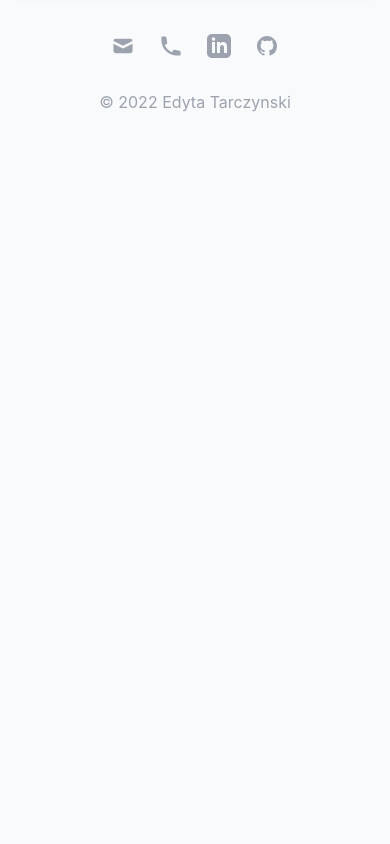
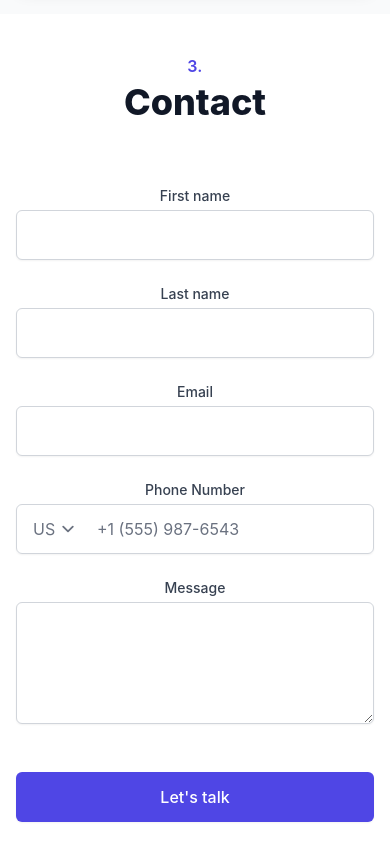
Before and after one commit to edytatar/react-portfolio, a React (Create React App) app: page / in a window 390 px wide. Shown: the part 4040-4884 px from the top of the page. Before the commit the page ends 4202 px from the top, so only its background shows below. Built offline with nearby package versions, Linux system fonts and the light colour scheme.

Commit message:
Creating Contact component

```diff
--- a/package.json
+++ b/package.json
@@ -7,6 +7,7 @@
     "@emotion/styled": "^11.8.1",
     "@headlessui/react": "^1.5.0",
     "@heroicons/react": "^1.0.5",
+    "@tailwindcss/forms": "^0.5.0",
     "@testing-library/jest-dom": "^5.16.2",
     "@testing-library/react": "^12.1.3",
     "@testing-library/user-event": "^13.5.0",
--- /dev/null
+++ b/src/components/Contact.js
@@ -0,0 +1,183 @@
+import { useState } from 'react'
+import { Switch } from '@headlessui/react'
+
+export default function Contact() {
+    const [agreed, setAgreed] = useState(false)
+    return (
+        <div>
+            {/* Contact Header */}
+            <div className="bg-white max-w-7xl mx-auto pt-10 px-4 sm:py-25 sm:px-6 lg:px-8 mt-7">
+                <div className="text-center">
+                    <h2 className="text-base font-semibold text-indigo-600 tracking-wide uppercase">3.</h2>
+                    <p className="mt-1 text-4xl font-extrabold text-gray-900 sm:text-5xl sm:tracking-tight lg:text-6xl">
+                        Contact
+                    </p>
+                </div>
+            </div>
+
+            {/* Contact Form */}
+            <div className="bg-white py-16 px-4 overflow-hidden sm:px-6 lg:px-8 lg:py-24">
+                {/* Dot graphics */}
+                <div className="relative max-w-xl mx-auto">
+                    <svg
+                        className="absolute left-full transform translate-x-1/2"
+                        width={404}
+                        height={404}
+                        fill="none"
+                        viewBox="0 0 404 404"
+                        aria-hidden="true"
+                    >
+                        <defs>
+                            <pattern
+                                id="85737c0e-0916-41d7-917f-596dc7edfa27"
+                                x={0}
+                                y={0}
+                                width={20}
+                                height={20}
+                                patternUnits="userSpaceOnUse"
+                            >
+                                <rect x={0} y={0} width={4} height={4} className="text-gray-200" fill="currentColor" />
+                            </pattern>
+                        </defs>
+                        <rect width={404} height={404} fill="url(#85737c0e-0916-41d7-917f-596dc7edfa27)" />
+                    </svg>
+                    <svg
+                        className="absolute right-full bottom-0 transform -translate-x-1/2"
+                        width={404}
+                        height={404}
+                        fill="none"
+                        viewBox="0 0 404 404"
+                        aria-hidden="true"
+                    >
+                        <defs>
+                            <pattern
+                                id="85737c0e-0916-41d7-917f-596dc7edfa27"
+                                x={0}
+                                y={0}
+                                width={20}
+                                height={20}
+                                patternUnits="userSpaceOnUse"
+                            >
+                                <rect x={0} y={0} width={4} height={4} className="text-gray-200" fill="currentColor" />
+                            </pattern>
+                        </defs>
+                        <rect width={404} height={404} fill="url(#85737c0e-0916-41d7-917f-596dc7edfa27)" />
+                    </svg>
+
+                    {/* Start of inputs */}
+                    <div>
+                        <form action="#" method="POST" className="grid grid-cols-1 gap-y-6 sm:grid-cols-2 sm:gap-x-8">
+                            {/* First Name */}
+                            <div>
+                                <label htmlFor="first-name" className="block text-sm font-medium text-gray-700">
+                                    First name
+                                </label>
+                                <div className="mt-1">
+                                    <input
+                                        type="text"
+                                        name="first-name"
+                                        id="first-name"
+                                        autoComplete="given-name"
+                                        className="py-3 px-4 block w-full shadow-sm focus:ring-indigo-500 focus:border-indigo-500 border-gray-300 rounded-md"
+                                    />
+                                </div>
+                            </div>
+                            {/* Last Name */}
+                            <div>
+                                <label htmlFor="last-name" className="block text-sm font-medium text-gray-700">
+                                    Last name
+                                </label>
+                                <div className="mt-1">
+                                    <input
+                                        type="text"
+                                        name="last-name"
+                                        id="last-name"
+                                        autoComplete="family-name"
+                                        className="py-3 px-4 block w-full shadow-sm focus:ring-indigo-500 focus:border-indigo-500 border-gray-300 rounded-md"
+                                    />
+                                </div>
+                            </div>
+
+                            {/* Email */}
+                            <div className="sm:col-span-2">
+                                <label htmlFor="email" className="block text-sm font-medium text-gray-700">
+                                    Email
+                                </label>
+                                <div className="mt-1">
+                                    <input
+                                        id="email"
+                                        name="email"
+                                        type="email"
+                                        autoComplete="email"
+                                        className="py-3 px-4 block w-full shadow-sm focus:ring-indigo-500 focus:border-indigo-500 border-gray-300 rounded-md"
+                                    />
+                                </div>
+                            </div>
+
+                            {/* Phone Number */}
+                            <div className="sm:col-span-2">
+                                <label htmlFor="phone-number" className="block text-sm font-medium text-gray-700">
+                                    Phone Number
+                                </label>
+                                <div className="mt-1 relative rounded-md shadow-sm">
+                                    <div className="absolute inset-y-0 left-0 flex items-center">
+                                        <label htmlFor="country" className="sr-only">
+                                            Country
+                                        </label>
+                                        <select
+                                            id="country"
+                                            name="country"
+                                            className="h-full py-0 pl-4 pr-8 border-transparent bg-transparent text-gray-500 focus:ring-indigo-500 focus:border-indigo-500 rounded-md"
+                                        >
+                                            <option>US</option>
+                                            <option>CA</option>
+                                            <option>EU</option>
+                                        </select>
+                                    </div>
+                                    <input
+                                        type="text"
+                                        name="phone-number"
+                                        id="phone-number"
+                                        autoComplete="tel"
+                                        className="py-3 px-4 block w-full pl-20 focus:ring-indigo-500 focus:border-indigo-500 border-gray-300 rounded-md"
+                                        placeholder="+1 (555) 987-6543"
+                                    />
+                                </div>
+                            </div>
+                            <div className="sm:col-span-2">
+                                <label htmlFor="message" className="block text-sm font-medium text-gray-700">
+                                    Message
+                                </label>
+                                <div className="mt-1">
+                                    <textarea
+                                        id="message"
+                                        name="message"
+                                        rows={4}
+                                        className="py-3 px-4 block w-full shadow-sm focus:ring-indigo-500 focus:border-indigo-500 border border-gray-300 rounded-md"
+                                        defaultValue={''}
+                                    />
+                                </div>
+                            </div>
+                            <div className="sm:col-span-2">
+                                <div className="flex items-start">
+
+
+                                </div>
+                            </div>
+                            <div className="sm:col-span-2">
+                                <button
+                                    type="submit"
+                                    className="w-full inline-flex items-center justify-center px-6 py-3 border border-transparent rounded-md shadow-sm text-base font-medium text-white bg-indigo-600 hover:bg-indigo-700 focus:outline-none focus:ring-2 focus:ring-offset-2 focus:ring-indigo-500"
+                                >
+                                    Let's talk
+                                </button>
+                            </div>
+                        </form>
+                    </div>
+                </div>
+            </div>
+
+        </div>
+
+    );
+}
--- a/tailwind.config.js
+++ b/tailwind.config.js
@@ -4,5 +4,7 @@ module.exports = {
   ],
   theme: {
   },
-  plugins: [],
+  plugins: [
+    require('@tailwindcss/forms'),
+  ],
 }
```
Also changed, not shown: 1 other file (tests, documents, lock files or other folders).
